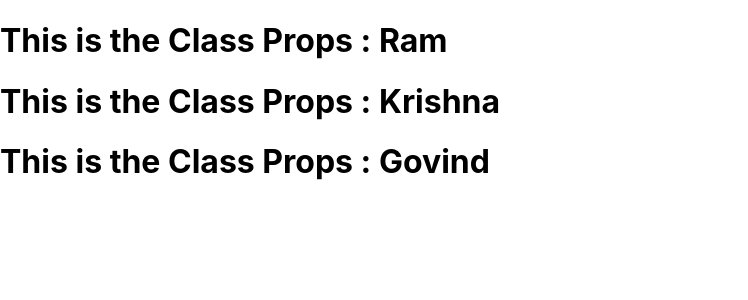
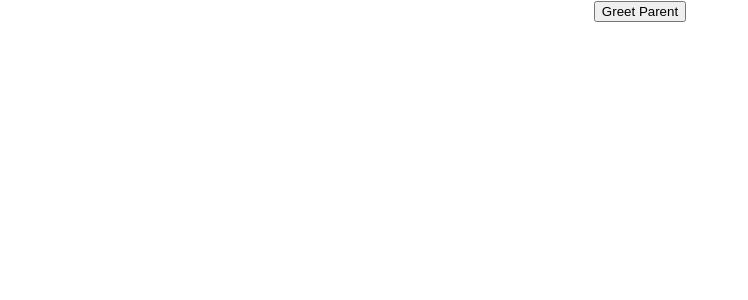
Before and after one commit to koushik319/basics, a React (Create React App) app: page / in a window 1280 px wide. Shown: the top 300 px of the page, without its empty margins (0-748 px from the left). Built offline with nearby package versions, Linux system fonts and the light colour scheme.

Commit message:
commit on 14

```diff
--- a/src/App.js
+++ b/src/App.js
@@ -8,12 +8,18 @@ import Demoprop from './components/Demoprop';
 import Demoprops1 from './components/Demoprops1'
 import Childprop from './Childprop';
 import Classprop from './Classprop';
+import Stateexp from './components/Stateexp'
+import Counter from './components/Counter';
+//import Destructprops from "./components/Destructprops"
+import Destructclassprop from './components/Destructclassprop';
+//import FunctionClick from './components/FunctionClick';
+import ClassClick from './components/ClassClick';
+import ParentComponent from './components/ParentComponent'
+import ParentComponent1 from './components/ParentComponent1';
 function App() {
   return (
-    <div>
-      <Classprop name="Ram"/>
-      <Classprop name="Krishna"/>
-      <Classprop name="Govind"/>
+    <div className='App'>
+    <ParentComponent1/>
     </div>
   );
 }
--- /dev/null
+++ b/src/components/ChildComponent.js
@@ -0,0 +1,11 @@
+import React from 'react';
+
+function ChildComponent(props) {
+  return (
+    <div>
+      <button onClick={props.greetHandler}> Greet Parent</button>
+    </div>
+  );
+}
+
+export default ChildComponent;
--- /dev/null
+++ b/src/components/ChildComponent1.js
@@ -0,0 +1,11 @@
+import React from 'react';
+
+function ChildComponent1(props) {
+  return (
+    <div>
+      <button onClick={props.greethandler}>Greet Parent</button>
+    </div>
+  );
+}
+
+export default ChildComponent1;
--- /dev/null
+++ b/src/components/ClassClick.js
@@ -0,0 +1,19 @@
+import React,{Component} from "react"
+
+class ClassClick extends Component
+{
+    updatetext()
+    {
+        console.log("Button is Clicked");
+    }
+    render()
+    {
+        return(
+            <div>
+                <button onClick={this.updatetext}>Click Me</button>
+            </div>
+        )
+    }
+}
+
+export default ClassClick;
--- /dev/null
+++ b/src/components/Destructclassprop.js
@@ -0,0 +1,16 @@
+import React,{Component} from "react"
+
+class Destructclassprop extends Component{
+    render()
+
+    {
+        const{fname,lname}=this.props
+        return(
+            <div>
+                <h1>First name is {fname} and last name is {lname}</h1>
+            </div>
+        )
+    }
+}
+
+export default Destructclassprop
--- /dev/null
+++ b/src/components/Destructprops.js
@@ -0,0 +1,13 @@
+import React from "react"
+const Destructprops=({fname,lname})=> // Destructing in function parameters
+
+{
+    //Destructing in function body
+    //const{fname,lname}=props
+    return(
+        <div>
+            <h1>The firstname is {fname} and lastname is {lname}</h1>
+        </div>
+    );
+}
+export default Destructprops
--- /dev/null
+++ b/src/components/ParentComponent.js
@@ -0,0 +1,27 @@
+import React,{Component} from "react"
+import ChildComponent from "./ChildComponent"
+class ParentComponent extends Component
+{
+    constructor()
+    {
+        super()
+        this.state={
+            parentName:"Parent"
+        }
+        this.greetParent=this.greetParent.bind((this))
+    }
+    greetParent()
+    {
+        alert(`Hello ${this.state.parentName}`)
+    }
+    render()
+    {
+        return(
+            <div>
+                <ChildComponent greetHandler={this.greetParent}/>
+            </div>
+        )
+    }
+}
+
+export default ParentComponent
--- /dev/null
+++ b/src/components/ParentComponent1.js
@@ -0,0 +1,28 @@
+import React,{Component} from "react"
+import ChildComponent1 from "./ChildComponent1";
+
+class ParentComponent1 extends Component
+{
+    constructor(props)
+    {
+        super();
+        this.state={
+            parentName:"Parent"
+        }
+        this.greetParent=this.greetParent.bind((this))
+    }
+    greetParent()
+    {
+        alert(`Hello ${this.state.parentName}`)
+    }
+    render()
+    {
+        return(
+            <div>
+                <ChildComponent1 greethandler={this.greetParent}/>
+            </div>
+        )
+    }
+}
+
+export default ParentComponent1
--- /dev/null
+++ b/src/components/Stateexp.js
@@ -0,0 +1,29 @@
+import React,{Component} from "react"
+class Stateexp extends Component
+{
+    constructor()
+    {
+        super()
+        this.state= {
+            Message:"Hello this is state"
+        }
+
+    }
+    changeMessage()
+    {
+        this.setState({
+            Message:"This is the New Message"
+        })
+    }
+    render()
+    {
+        return(
+            <div>
+                <h1>{this.state.Message}</h1>
+                <button onClick={()=> this.changeMessage()}>Change</button>
+            </div>
+        );
+    }
+}
+
+export default Stateexp;
```
